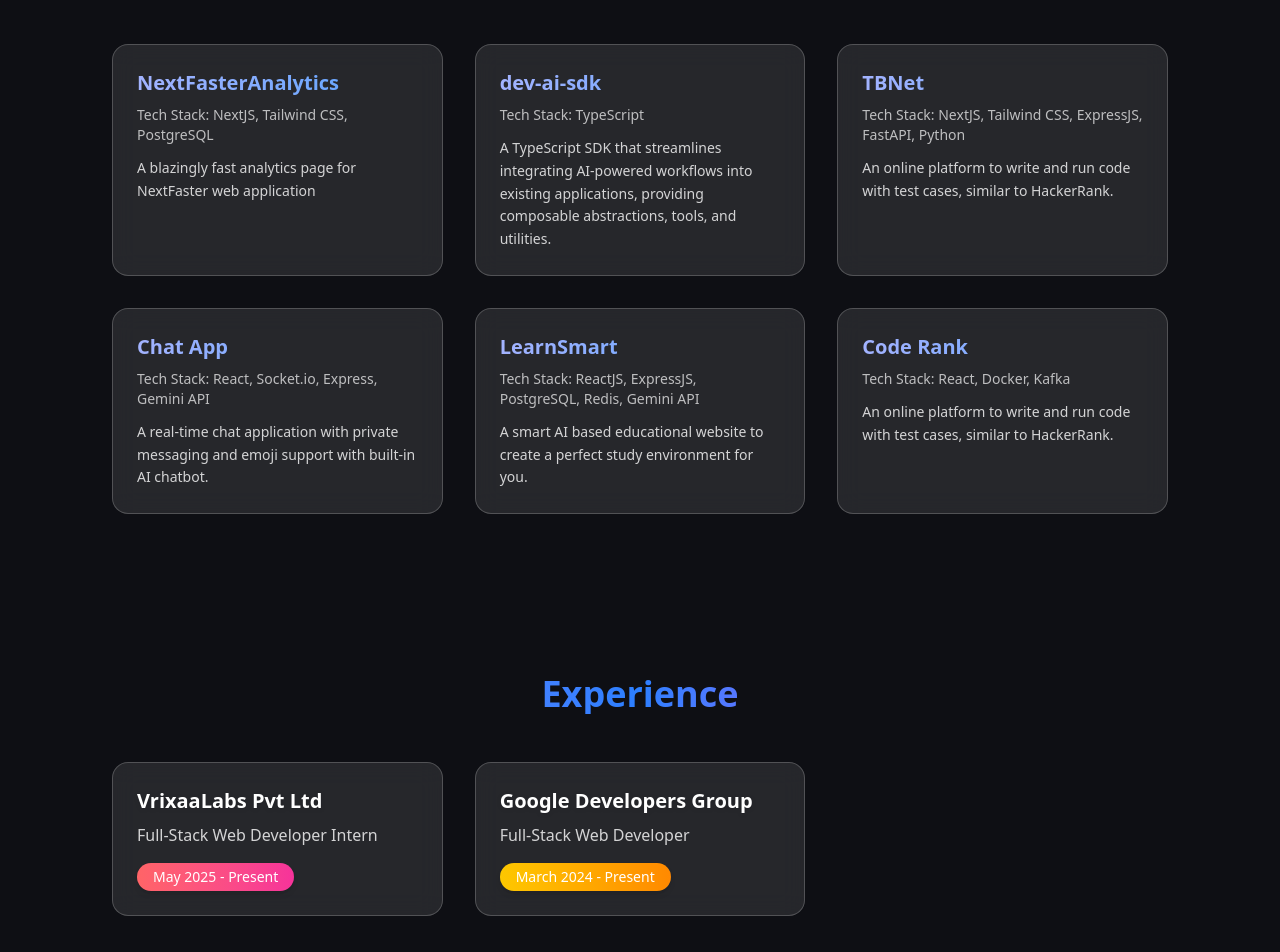
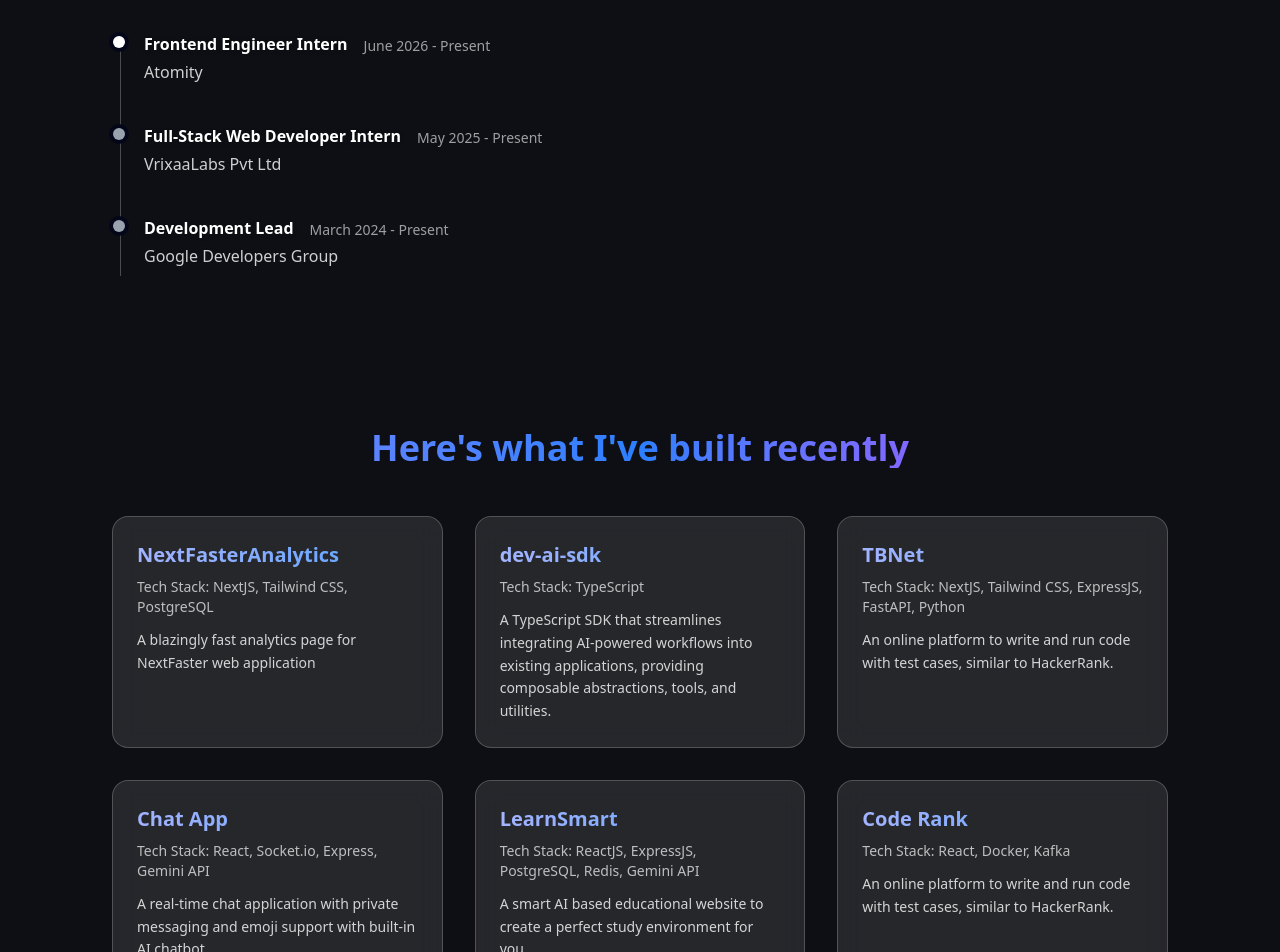
Before and after one commit to shujanislam/portfolio, a Next.js app: page / in a window 1280 px wide. Shown: the part 520-1472 px from the top of the page. Built offline with nearby package versions, Linux system fonts and the light colour scheme.

Commit message:
updated the experience section

```diff
--- a/src/app/components/Experience.tsx
+++ b/src/app/components/Experience.tsx
@@ -1,50 +1,43 @@
 const Experience = () => {
   const experiences = [
+    {
+      company: "Atomity",
+      position: "Frontend Engineer Intern",
+      duration: "June 2026 - Present",
+      color: "bg-white",
+    },
     {
       company: "VrixaaLabs Pvt Ltd",
       position: "Full-Stack Web Developer Intern",
       duration: "May 2025 - Present",
-      color: "from-red-400 to-pink-500",
+      color: "bg-gray-400",
     },
     {
       company: "Google Developers Group",
-      position: "Full-Stack Web Developer",
+      position: "Development Lead",
       duration: "March 2024 - Present",
-      color: "from-yellow-400 to-orange-400",
+      color: "bg-gray-400",
     },
   ];
 
   return (
     <section id="experience" className="w-full max-w-6xl mx-auto py-20 px-6">
-      {/* Section Title */}
-      <h2 className="text-3xl sm:text-4xl font-bold text-center mb-12 bg-gradient-to-r from-indigo-400 via-blue-500 to-purple-500 bg-clip-text text-transparent">
+      <h2 className="text-xl sm:text-xl font-bold text-left mb-12 bg-gradient-to-r from-indigo-400 via-blue-500 to-purple-500 bg-clip-text text-transparent">
         Experience
       </h2>
 
-      {/* Experience Grid */}
-      <div className="grid grid-cols-1 sm:grid-cols-2 lg:grid-cols-3 gap-8">
+      <div className="relative flex flex-col gap-10 pl-8 before:absolute before:left-2 before:top-2 before:h-full before:w-px before:bg-white/25">
         {experiences.map((exp, index) => (
           <div
             key={index}
-            className="relative p-6 rounded-2xl bg-white/10 border border-white/20 backdrop-blur-md
-              transition-all hover:scale-105 hover:shadow-xl"
+            className="relative flex w-full flex-col items-start"
           >
-            {/* Company */}
-            <h3 className="text-xl font-semibold text-white drop-shadow-sm">{exp.company}</h3>
-
-            {/* Position */}
-            <p className="mt-2 text-white/80 font-medium">{exp.position}</p>
-
-            {/* Duration with gradient pill */}
-            <div
-              className={`mt-4 inline-block px-4 py-1 rounded-full text-sm font-medium text-white
-                bg-gradient-to-r ${exp.color} shadow-md`}
-            >
-              {exp.duration}
+            <span className={`absolute -left-[31px] top-1 h-3 w-3 rounded-full bg-gradient-to-r ${exp.color} ring-4 ring-slate-950`} />
+            <div className="flex flex-col gap-1 sm:flex-row sm:items-start sm:gap-4">
+              <h3 className="text-md font-semibold text-white drop-shadow-sm">{exp.position}</h3>
+              <p className="text-sm font-medium text-white/60 sm:pt-1">{exp.duration}</p>
             </div>
-
-            {/* Subtle hover glow */}
-            <span className="absolute inset-0 rounded-2xl bg-gradient-to-r from-white/10 to-white/5 opacity-0 hover:opacity-100 transition-opacity"></span>
+            <p className="mt-1 text-white/80 font-medium">{exp.company}</p>
           </div>
         ))}
       </div>
--- a/src/app/components/MainSection.tsx
+++ b/src/app/components/MainSection.tsx
@@ -9,8 +9,8 @@ const MainSection = () => {
     <div className="w-[90%] rounded-xl mx-auto p-6 mt-16 mb-16">
       <Navbar />
       <HeroSection />
+      <Experience />
       <Projects />
-      <Experience />
       <Footer />
     </div>
   );
```
